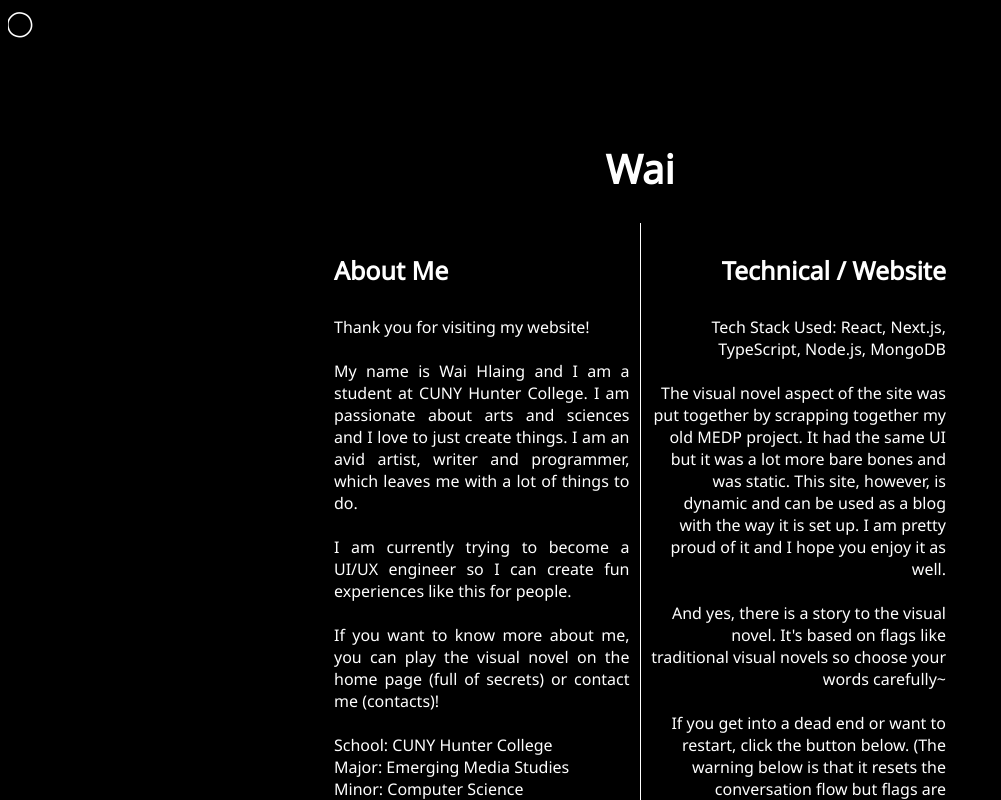
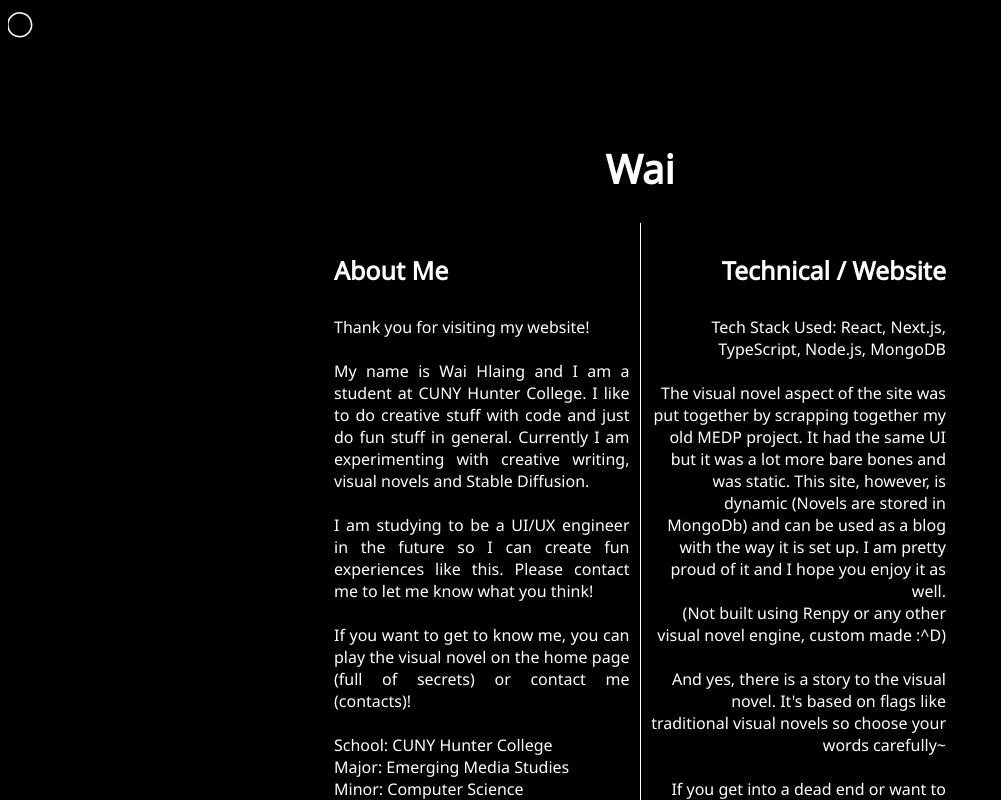
Before and after one commit to Jupiternerd/personal-website-two, a Next.js app: page /about in a window 1280 px wide. Shown: the top 800 px of the page, without its empty margins (0-1001 px from the left). Built offline with nearby package versions, Linux system fonts and the light colour scheme.

Commit message:
less cringe aboutme

```diff
--- a/app/about/page.tsx
+++ b/app/about/page.tsx
@@ -15,13 +15,12 @@ export default function About() {
                     <h2 style={{ fontSize: "25px" }}>About Me</h2>
                     <p style={{ paddingTop: "8px" }}>
                         Thank you for visiting my website!<br /><br />
-                        My name is Wai Hlaing and I am a student at CUNY Hunter College. I am passionate about
-                        arts and sciences and I love to just create things. I am an avid artist, writer and programmer,
-                        which leaves me with a lot of things to do.
+                        My name is Wai Hlaing and I am a student at CUNY Hunter College. I like to do creative stuff with code and just do fun stuff in general.
+                        Currently I am experimenting with creative writing, visual novels and Stable Diffusion.
                         <br /><br />
-                        I am currently trying to become a UI/UX engineer so I can create fun experiences like this for people.<br />
+                        I am studying to be a UI/UX engineer in the future so I can create fun experiences like this. Please contact me to let me know what you think!<br />
                         <br />
-                        If you want to know more about me, you can play the visual novel on the home page (full of secrets) or contact me (contacts)!
+                        If you want to get to know me, you can play the visual novel on the home page (full of secrets) or contact me (contacts)!
                         <br/>
                         <br/>
                         School: CUNY Hunter College<br />
@@ -51,8 +50,10 @@ export default function About() {
                         Tech Stack Used: React, Next.js, TypeScript, Node.js, MongoDB<br /><br />
 
                         The visual novel aspect of the site was put together by scrapping together my old MEDP project.
-                        It had the same UI but it was a lot more bare bones and was static. This site, however, is dynamic
+                        It had the same UI but it was a lot more bare bones and was static. This site, however, is dynamic (Novels are stored in MongoDb)
                         and can be used as a blog with the way it is set up. I am pretty proud of it and I hope you enjoy it as well.
+                        <br />
+                        (Not built using Renpy or any other visual novel engine, custom made :^D)
                         <br />
                         <br />
                         And yes, there is a story to the visual novel. It&apos;s based on flags like traditional visual novels so choose your words carefully~
```
